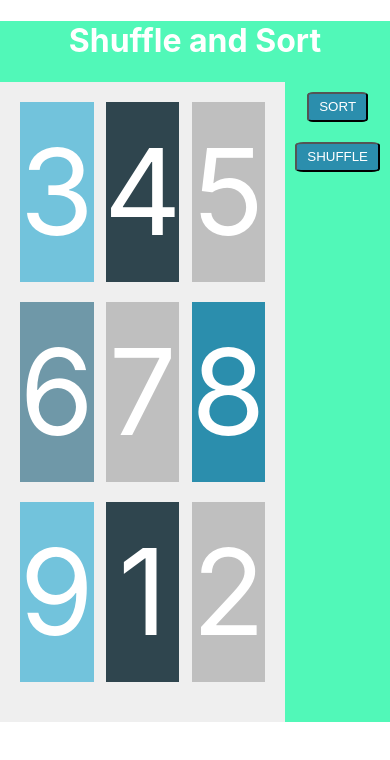
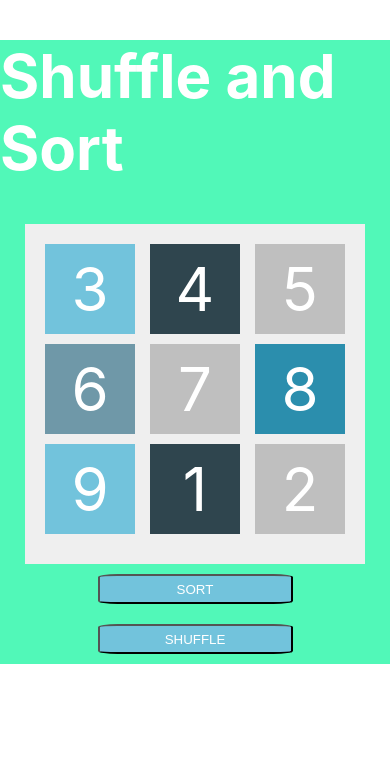
Before and after one commit to iamitesh/shuffle-sort, a React (Create React App) app: page / in a window 390 px wide. Shown: the top 760 px of the page. Built offline with nearby package versions, Linux system fonts and the light colour scheme.

Commit message:
add media query

```diff
--- a/src/App.css
+++ b/src/App.css
@@ -13,10 +13,11 @@
 }
 
 
-h1 {
-   display: flex;
-   justify-content: center;
-   color: #fff;
+h1{
+  display: flex;
+  justify-content: center;
+  color: #fff;
+  font-size: 60px;
  }
 .dashboard {
   display: flex;
@@ -78,8 +79,36 @@ h1 {
   justify-content: center;
   align-items: center;
   border-radius: 10%;
-  background-color: #2B8EAD;
+  background-color: #72C3DC;
   color: #fff;
+
 }
+@media only screen and (max-width: 600px) {
+  .dashboard {
+    flex-direction: column;
+    align-items: center;
+  }
+  .wrapper {
+    height: 300px;
+    width: 300px;
+  }
+  .change-button {
+   width: 50%;
+  }
+  .btn-wrapper {
+    /* display: flex;
+  flex-direction: column;
+  justify-content: center;
+  align-items: center; */
 
+    width: 100%;
+    display: flex;
+    /* flex-direction: column; */
+    justify-content: space-around;
+    align-items: center;
+  }
+  .items {
+    font-size: 60px;
+  }
+}
 /* #000000 #2B8EAD #333333 #6F98A8 #BFBFBF #EFEFEF #2F454E #72C3DC */
```
